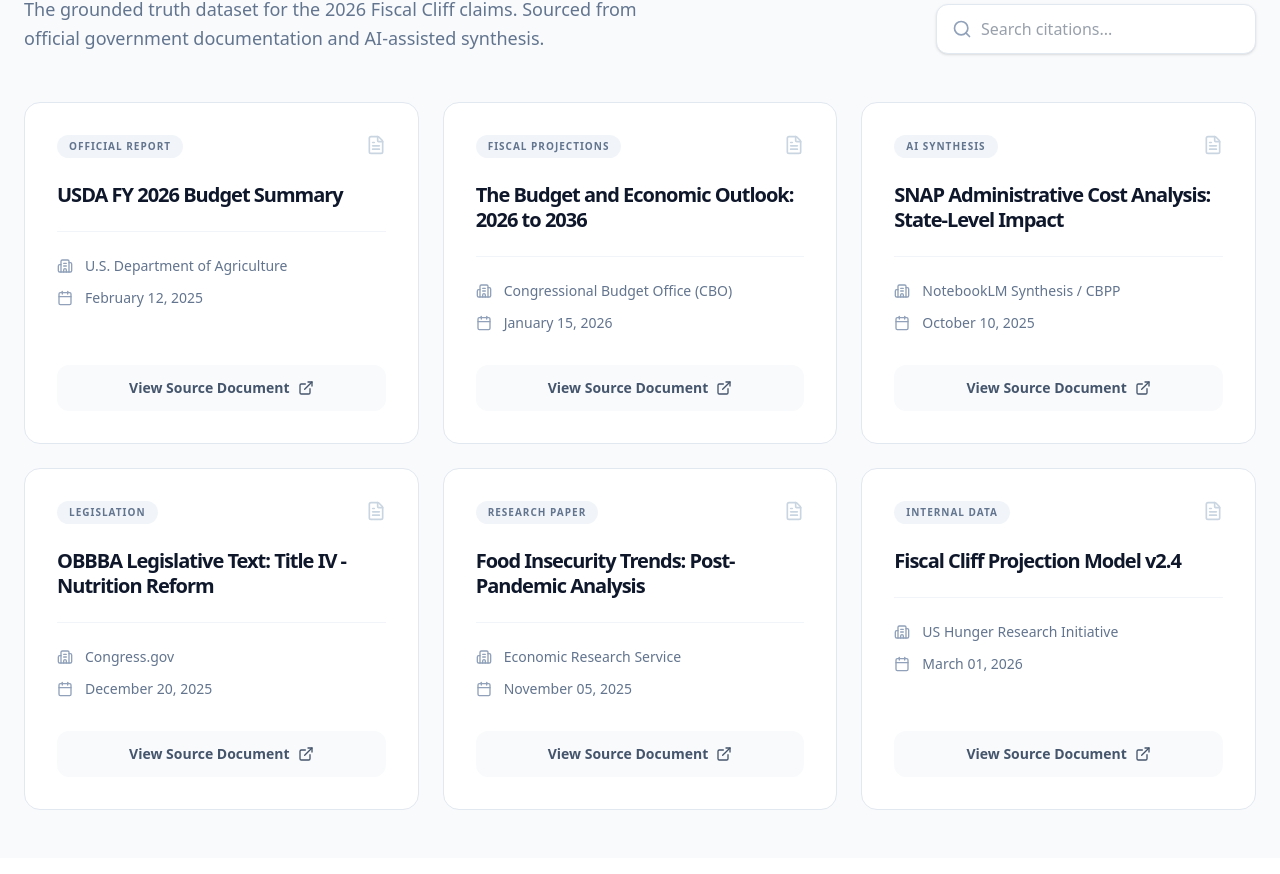
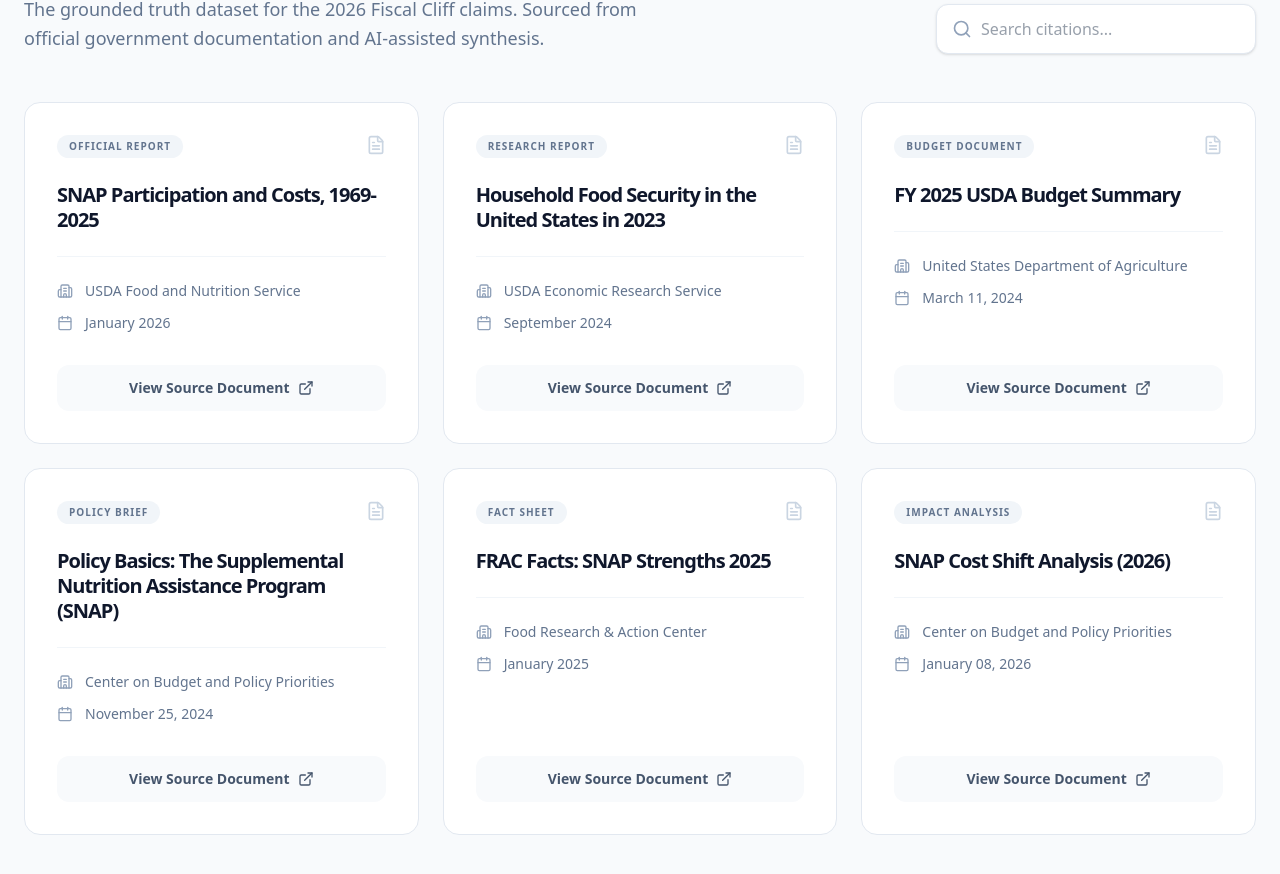
Before and after one commit to damianlubis/us_hunger_website, a Next.js app: page /data in a window 1280 px wide. Shown: the part 246-1120 px from the top of the page. Built offline with nearby package versions, Linux system fonts and the light colour scheme.

Commit message:
fix: Update Data Library with 6 verified working source URLs

```diff
--- a/src/app/data/page.tsx
+++ b/src/app/data/page.tsx
@@ -10,51 +10,51 @@
 const CITATIONS = [
   {
     id: '1',
-    title: 'USDA FY 2026 Budget Summary',
-    agency: 'U.S. Department of Agriculture',
-    date: 'February 12, 2025',
-    url: '#',
+    title: 'SNAP Participation and Costs, 1969-2025',
+    agency: 'USDA Food and Nutrition Service',
+    date: 'January 2026',
+    url: 'https://www.fns.usda.gov/sites/default/files/resource-files/snap-annualsummary-1.pdf',
     type: 'Official Report'
   },
   {
     id: '2',
-    title: 'The Budget and Economic Outlook: 2026 to 2036',
-    agency: 'Congressional Budget Office (CBO)',
-    date: 'January 15, 2026',
-    url: '#',
-    type: 'Fiscal Projections'
+    title: 'Household Food Security in the United States in 2023',
+    agency: 'USDA Economic Research Service',
+    date: 'September 2024',
+    url: 'https://ers.usda.gov/sites/default/files/_laserfiche/publications/109896/ERR-337.pdf',
+    type: 'Research Report'
   },
   {
     id: '3',
-    title: 'SNAP Administrative Cost Analysis: State-Level Impact',
-    agency: 'NotebookLM Synthesis / CBPP',
-    date: 'October 10, 2025',
-    url: '#',
-    type: 'AI Synthesis'
+    title: 'FY 2025 USDA Budget Summary',
+    agency: 'United States Department of Agriculture',
+    date: 'March 11, 2024',
+    url: 'https://www.usda.gov/sites/default/files/documents/2025-usda-budget-summary.pdf',
+    type: 'Budget Document'
   },
   {
     id: '4',
-    title: 'OBBBA Legislative Text: Title IV - Nutrition Reform',
-    agency: 'Congress.gov',
-    date: 'December 20, 2025',
-    url: '#',
-    type: 'Legislation'
+    title: 'Policy Basics: The Supplemental Nutrition Assistance Program (SNAP)',
+    agency: 'Center on Budget and Policy Priorities',
+    date: 'November 25, 2024',
+    url: 'https://www.cbpp.org/research/food-assistance/the-supplemental-nutrition-assistance-program-snap',
+    type: 'Policy Brief'
   },
   {
     id: '5',
-    title: 'Food Insecurity Trends: Post-Pandemic Analysis',
-    agency: 'Economic Research Service',
-    date: 'November 05, 2025',
-    url: '#',
-    type: 'Research Paper'
+    title: 'FRAC Facts: SNAP Strengths 2025',
+    agency: 'Food Research & Action Center',
+    date: 'January 2025',
+    url: 'https://frac.org/wp-content/uploads/FRAC-Facts-SNAP-Strengths-2025.pdf',
+    type: 'Fact Sheet'
   },
   {
     id: '6',
-    title: 'Fiscal Cliff Projection Model v2.4',
-    agency: 'US Hunger Research Initiative',
-    date: 'March 01, 2026',
-    url: '#',
-    type: 'Internal Data'
+    title: 'SNAP Cost Shift Analysis (2026)',
+    agency: 'Center on Budget and Policy Priorities',
+    date: 'January 08, 2026',
+    url: 'https://www.cbpp.org/research/food-assistance/congressional-delay-of-snap-cost-shift-urgently-needed-to-protect-food',
+    type: 'Impact Analysis'
   }
 ];
 
@@ -151,9 +151,19 @@
               </div>
 
               <div className="mt-8">
-                <button className="w-full flex items-center justify-center gap-2 px-4 py-3 bg-slate-50 hover:bg-slate-100 text-slate-600 hover:text-slate-900 rounded-xl font-bold text-sm transition-all border border-transparent hover:border-slate-200 group-hover:bg-blue-600 group-hover:text-white group-hover:border-blue-600">
-                  View Source Document <ExternalLink className="w-4 h-4" />
-                </button>
+                <a
+                  href={citation.url}
+                  target={citation.url === '#' ? undefined : "_blank"}
+                  rel="noopener noreferrer"
+                  className={`w-full flex items-center justify-center gap-2 px-4 py-3 rounded-xl font-bold text-sm transition-all border ${
+                    citation.url === '#'
+                    ? 'bg-slate-50 text-slate-400 cursor-not-allowed border-transparent'
+                    : 'bg-slate-50 hover:bg-slate-100 text-slate-600 hover:text-slate-900 border-transparent hover:border-slate-200 group-hover:bg-blue-600 group-hover:text-white group-hover:border-blue-600'
+                  }`}
+                >
+                  {citation.url === '#' ? 'Verified Document Only' : 'View Source Document'}
+                  <ExternalLink className="w-4 h-4" />
+                </a>
               </div>
             </div>
           ))}
```
